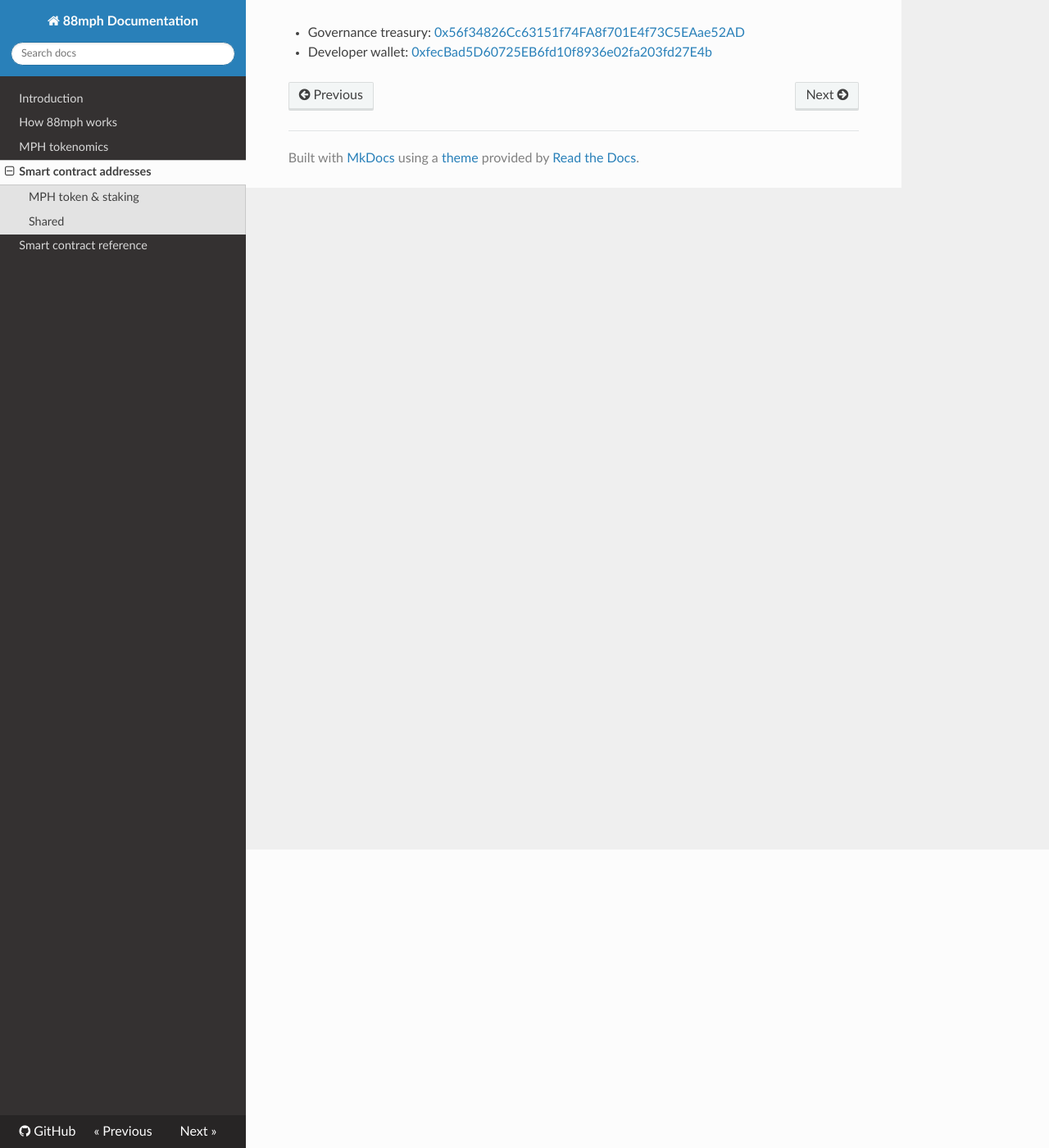
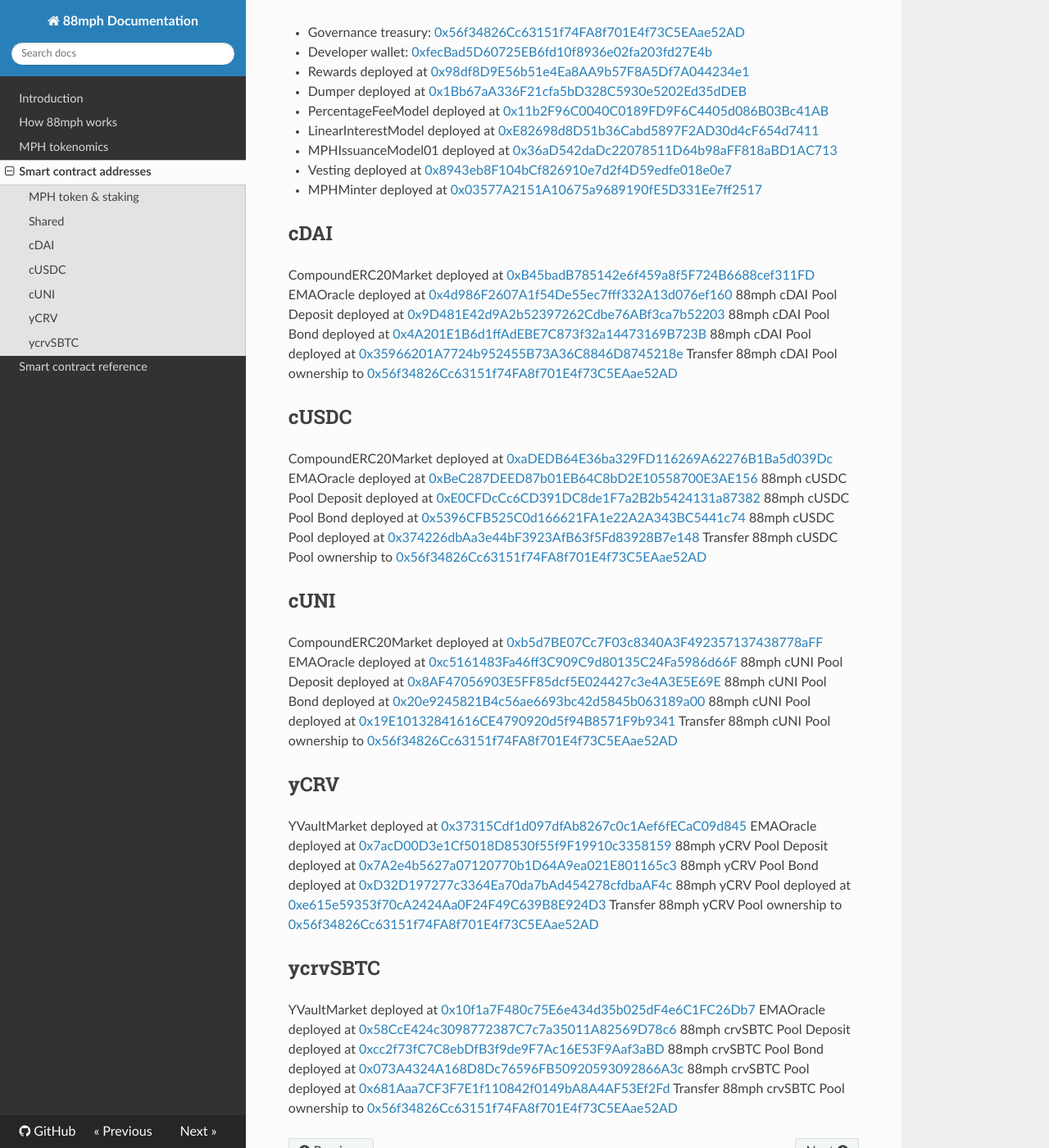
Before and after one commit to 88mphapp/docs, an MkDocs documentation site: the page built from docs/addresses.md, in a window 1280 px wide and 1400 px high, scrolled down 364 px. Shown: the whole window at 82% size. Built offline with MkDocs 1.6.1, drawn with Linux system fonts in a browser that asks for light colours; nearby versions of some CDN libraries.

Commit message:
updated addresses and fixed typos

```diff
--- a/docs/addresses.md
+++ b/docs/addresses.md
@@ -11,3 +11,55 @@
 
 - Governance treasury: [0x56f34826Cc63151f74FA8f701E4f73C5EAae52AD](https://etherscan.io/address/0x56f34826Cc63151f74FA8f701E4f73C5EAae52AD)
 - Developer wallet: [0xfecBad5D60725EB6fd10f8936e02fa203fd27E4b](https://etherscan.io/address/0xfecBad5D60725EB6fd10f8936e02fa203fd27E4b)
+- Rewards deployed at [0x98df8D9E56b51e4Ea8AA9b57F8A5Df7A044234e1](https://etherscan.io/address/0x98df8D9E56b51e4Ea8AA9b57F8A5Df7A044234e1)
+- Dumper deployed at [0x1Bb67aA336F21cfa5bD328C5930e5202Ed35dDEB](https://etherscan.io/address/0x1Bb67aA336F21cfa5bD328C5930e5202Ed35dDEB)
+- PercentageFeeModel deployed at [0x11b2F96C0040C0189FD9F6C4405d086B03Bc41AB](https://etherscan.io/address/0x11b2F96C0040C0189FD9F6C4405d086B03Bc41AB)
+- LinearInterestModel deployed at [0xE82698d8D51b36Cabd5897F2AD30d4cF654d7411](https://etherscan.io/address/0xE82698d8D51b36Cabd5897F2AD30d4cF654d7411)
+- MPHIssuanceModel01 deployed at [0x36aD542daDc22078511D64b98aFF818aBD1AC713](https://etherscan.io/address/0x36aD542daDc22078511D64b98aFF818aBD1AC713)
+- Vesting deployed at [0x8943eb8F104bCf826910e7d2f4D59edfe018e0e7](https://etherscan.io/address/0x8943eb8F104bCf826910e7d2f4D59edfe018e0e7)
+- MPHMinter deployed at [0x03577A2151A10675a9689190fE5D331Ee7ff2517](https://etherscan.io/address/0x03577A2151A10675a9689190fE5D331Ee7ff2517)
+
+## cDAI
+
+CompoundERC20Market deployed at [0xB45badB785142e6f459a8f5F724B6688cef311FD](https://etherscan.io/address/0xB45badB785142e6f459a8f5F724B6688cef311FD)
+EMAOracle deployed at [0x4d986F2607A1f54De55ec7fff332A13d076ef160](https://etherscan.io/address/0x4d986F2607A1f54De55ec7fff332A13d076ef160)
+88mph cDAI Pool Deposit deployed at [0x9D481E42d9A2b52397262Cdbe76ABf3ca7b52203](https://etherscan.io/address/0x9D481E42d9A2b52397262Cdbe76ABf3ca7b52203)
+88mph cDAI Pool Bond deployed at [0x4A201E1B6d1ffAdEBE7C873f32a14473169B723B](https://etherscan.io/address/0x4A201E1B6d1ffAdEBE7C873f32a14473169B723B)
+88mph cDAI Pool deployed at [0x35966201A7724b952455B73A36C8846D8745218e](https://etherscan.io/address/0x35966201A7724b952455B73A36C8846D8745218e)
+Transfer 88mph cDAI Pool ownership to [0x56f34826Cc63151f74FA8f701E4f73C5EAae52AD](https://etherscan.io/address/0x56f34826Cc63151f74FA8f701E4f73C5EAae52AD)
+
+## cUSDC
+
+CompoundERC20Market deployed at [0xaDEDB64E36ba329FD116269A62276B1Ba5d039Dc](https://etherscan.io/address/0xaDEDB64E36ba329FD116269A62276B1Ba5d039Dc)
+EMAOracle deployed at [0xBeC287DEED87b01EB64C8bD2E10558700E3AE156](https://etherscan.io/address/0xBeC287DEED87b01EB64C8bD2E10558700E3AE156)
+88mph cUSDC Pool Deposit deployed at [0xE0CFDcCc6CD391DC8de1F7a2B2b5424131a87382](https://etherscan.io/address/0xE0CFDcCc6CD391DC8de1F7a2B2b5424131a87382)
+88mph cUSDC Pool Bond deployed at [0x5396CFB525C0d166621FA1e22A2A343BC5441c74](https://etherscan.io/address/0x5396CFB525C0d166621FA1e22A2A343BC5441c74)
+88mph cUSDC Pool deployed at [0x374226dbAa3e44bF3923AfB63f5Fd83928B7e148](https://etherscan.io/address/0x374226dbAa3e44bF3923AfB63f5Fd83928B7e148)
+Transfer 88mph cUSDC Pool ownership to [0x56f34826Cc63151f74FA8f701E4f73C5EAae52AD](https://etherscan.io/address/0x56f34826Cc63151f74FA8f701E4f73C5EAae52AD)
+
+## cUNI
+
+CompoundERC20Market deployed at [0xb5d7BE07Cc7F03c8340A3F492357137438778aFF](https://etherscan.io/address/0xb5d7BE07Cc7F03c8340A3F492357137438778aFF)
+EMAOracle deployed at [0xc5161483Fa46ff3C909C9d80135C24Fa5986d66F](https://etherscan.io/address/0xc5161483Fa46ff3C909C9d80135C24Fa5986d66F)
+88mph cUNI Pool Deposit deployed at [0x8AF47056903E5FF85dcf5E024427c3e4A3E5E69E](https://etherscan.io/address/0x8AF47056903E5FF85dcf5E024427c3e4A3E5E69E)
+88mph cUNI Pool Bond deployed at [0x20e9245821B4c56ae6693bc42d5845b063189a00](https://etherscan.io/address/0x20e9245821B4c56ae6693bc42d5845b063189a00)
+88mph cUNI Pool deployed at [0x19E10132841616CE4790920d5f94B8571F9b9341](https://etherscan.io/address/0x19E10132841616CE4790920d5f94B8571F9b9341)
+Transfer 88mph cUNI Pool ownership to [0x56f34826Cc63151f74FA8f701E4f73C5EAae52AD](https://etherscan.io/address/0x56f34826Cc63151f74FA8f701E4f73C5EAae52AD)
+
+## yCRV
+
+YVaultMarket deployed at [0x37315Cdf1d097dfAb8267c0c1Aef6fECaC09d845](https://etherscan.io/address/0x37315Cdf1d097dfAb8267c0c1Aef6fECaC09d845)
+EMAOracle deployed at [0x7acD00D3e1Cf5018D8530f55f9F19910c3358159](https://etherscan.io/address/0x7acD00D3e1Cf5018D8530f55f9F19910c3358159)
+88mph yCRV Pool Deposit deployed at [0x7A2e4b5627a07120770b1D64A9ea021E801165c3](https://etherscan.io/address/0x7A2e4b5627a07120770b1D64A9ea021E801165c3)
+88mph yCRV Pool Bond deployed at [0xD32D197277c3364Ea70da7bAd454278cfdbaAF4c](https://etherscan.io/address/0xD32D197277c3364Ea70da7bAd454278cfdbaAF4c)
+88mph yCRV Pool deployed at [0xe615e59353f70cA2424Aa0F24F49C639B8E924D3](https://etherscan.io/address/0xe615e59353f70cA2424Aa0F24F49C639B8E924D3)
+Transfer 88mph yCRV Pool ownership to [0x56f34826Cc63151f74FA8f701E4f73C5EAae52AD](https://etherscan.io/address/0x56f34826Cc63151f74FA8f701E4f73C5EAae52AD)
+
+## ycrvSBTC
+
+YVaultMarket deployed at [0x10f1a7F480c75E6e434d35b025dF4e6C1FC26Db7](https://etherscan.io/address/0x10f1a7F480c75E6e434d35b025dF4e6C1FC26Db7)
+EMAOracle deployed at [0x58CcE424c3098772387C7c7a35011A82569D78c6](https://etherscan.io/address/0x58CcE424c3098772387C7c7a35011A82569D78c6)
+88mph crvSBTC Pool Deposit deployed at [0xcc2f73fC7C8ebDfB3f9de9F7Ac16E53F9Aaf3aBD](https://etherscan.io/address/0xcc2f73fC7C8ebDfB3f9de9F7Ac16E53F9Aaf3aBD)
+88mph crvSBTC Pool Bond deployed at [0x073A4324A168D8Dc76596FB50920593092866A3c](https://etherscan.io/address/0x073A4324A168D8Dc76596FB50920593092866A3c)
+88mph crvSBTC Pool deployed at [0x681Aaa7CF3F7E1f110842f0149bA8A4AF53Ef2Fd](https://etherscan.io/address/0x681Aaa7CF3F7E1f110842f0149bA8A4AF53Ef2Fd)
+Transfer 88mph crvSBTC Pool ownership to [0x56f34826Cc63151f74FA8f701E4f73C5EAae52AD](https://etherscan.io/address/0x56f34826Cc63151f74FA8f701E4f73C5EAae52AD)
```
Also changed, not shown: docs/howitworks.md (+1 -1 lines).
